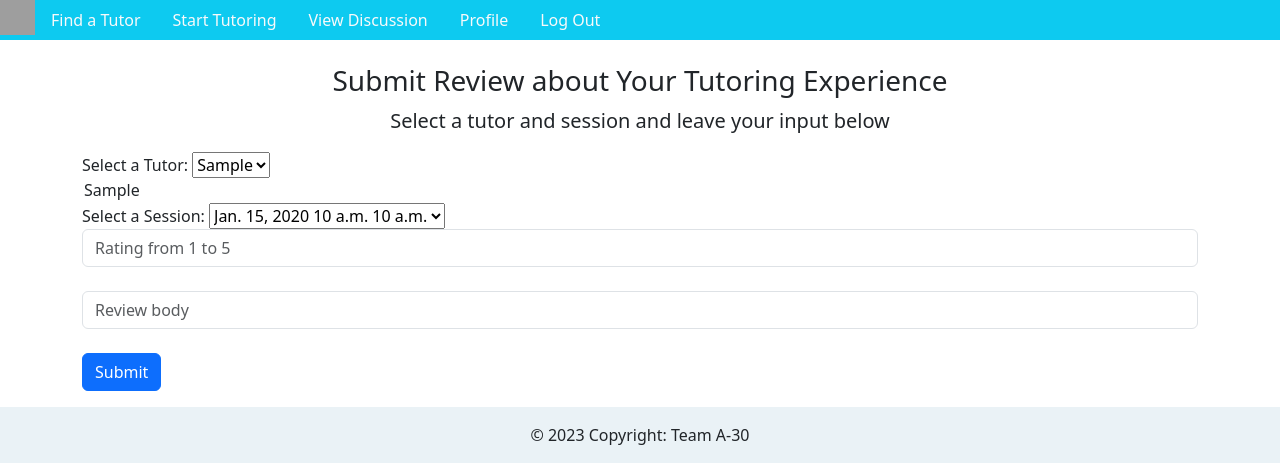
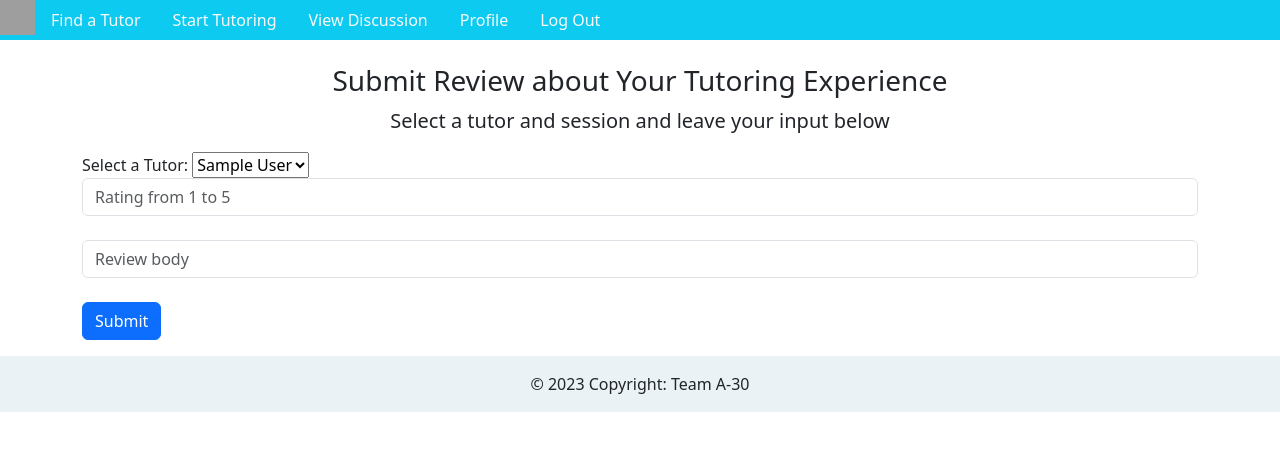
Before and after one commit to maryvwalton/tutor-me-app, a Django app: page /submit_review/ in a window 1280 px wide. Shown: the top 469 px of the page. Run offline with Django 3.2, Linux system fonts and the light colour scheme; data comes from the database, SQL or seed files in the repository; tables that the repository leaves empty hold one stand-in row (values such as "Sample post"); some libraries are stand-ins or nearby versions; grey boxes are pictures that could not be loaded.

Commit message:
cleaned up review

```diff
--- a/myapp/models.py
+++ b/myapp/models.py
@@ -22,7 +22,7 @@ class Course(models.Model):
 class Review(models.Model):
     tutor = models.ForeignKey('Tutor', on_delete=models.CASCADE, related_name="tutorreviews")
     #student = models.ForeignKey(Student, on_delete=models.CASCADE, related_name="studentreviews")
-    session = models.ForeignKey('SessionRequest', on_delete=models.CASCADE, related_name="sessionsforreview")
+    #session = models.ForeignKey('SessionRequest', on_delete=models.CASCADE, related_name="sessionsforreview")
     rating = models.FloatField(default=0)
     comment = models.CharField(max_length=300)
 
--- a/myapp/views.py
+++ b/myapp/views.py
@@ -372,10 +372,10 @@ def submitReview(request):
 
     if request.method == 'POST':
         select_tutor = request.POST["tutor"]
-        select_session = request.POST.get("session")
+        #select_session = request.POST.get("session")
         rating = request.POST["rating"]
         review = request.POST["review_text"]
-        new_review = Review(tutor_id = select_tutor, session_id = select_session, rating = rating, comment = review)
+        new_review = Review(tutor_id = select_tutor, rating = rating, comment = review)
         new_review.save()
         id = new_review.pk
         return redirect('viewReview', pk = new_review.pk)
--- a/templates/myapp/submit_review.html
+++ b/templates/myapp/submit_review.html
@@ -37,20 +37,8 @@
             <label for="language">Select a Tutor:</label>
             <select id="tutorselect" name="tutor" class="dropdown">
                         {% for tutor in tutors_list %}
-                            <option value="{{ tutor.id}}">{{ tutor.first_name }}</option>
+                            <option value="{{ tutor.id}}">{{ tutor.first_name }} {{ tutor.last_name}} {{tutor.course}}</option>
                         {% endfor %}
-
-
-            <select id="studentselect" name="student" class="dropdown">
-                {% for student in student_list %}
-                    <option value="{{ student.id}}">{{ student.first_name }}</option>
-                {% endfor %}
-
-            <label for="language">Select a Session:</label>
-            <select id="sessionselect" name="session" class="player-dropdown">
-                {% for session in session_list %}
-                    <option value="{{ session.id}}">{{ session.date }} {{ session.start_time }} {{ session.end_time }} {{session.course}}</option>
-                {% endfor %}
 
 
             <input type="number"name="rating" id="rating" class="form-control" placeholder="Rating from 1 to 5">
```
Also changed, not shown: templates/myapp/profile.html (+7 -10 lines), templates/myapp/tutor_courses.html (+4 -3 lines), myapp/migrations/0003_merge_0002_appointment_0002_remove_tutor_review.py (added), myapp/migrations/0004_remove_review_session.py (added).
